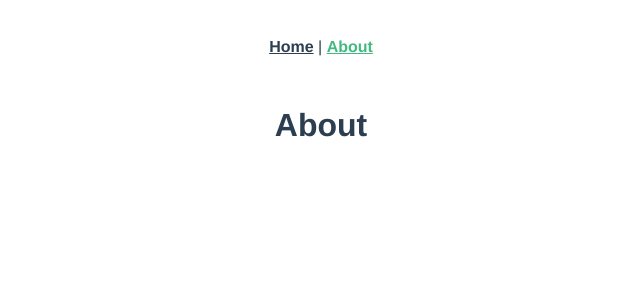
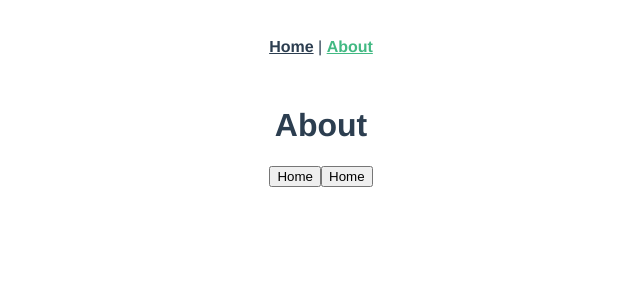
Before and after one commit to dzarezenko/beetroot_lesson_48-vue_router, a Vue app: page /about in a window 1280 px wide. Shown: the top 300 px of the page, without its empty margins (319-959 px from the left). Built offline with nearby package versions, Linux system fonts and the light colour scheme.

Commit message:
Navigation from JS code

```diff
--- a/src/views/About.vue
+++ b/src/views/About.vue
@@ -1,5 +1,19 @@
 <template>
   <div class="about">
     <h1>About</h1>
+    <button @click="goHome()">Home</button>
+    <router-link tag="button" to="/">Home</router-link>
   </div>
 </template>
+
+<script>
+export default {
+  methods: {
+    goHome() {
+      //console.log("Router", this.$router);
+      //console.log("Route", this.$route);
+      this.$router.push('/');
+    },
+  },
+}
+</script>
```
